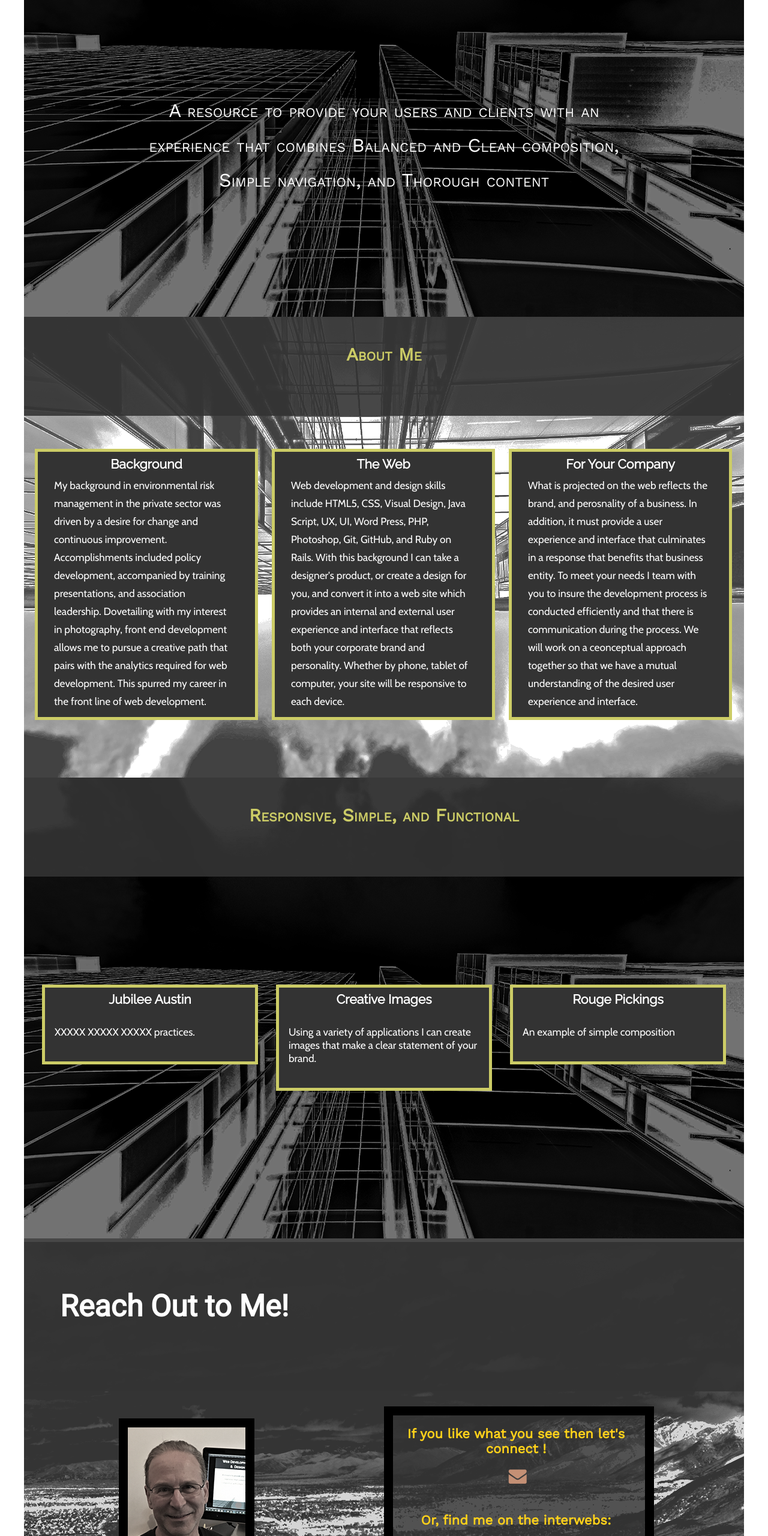
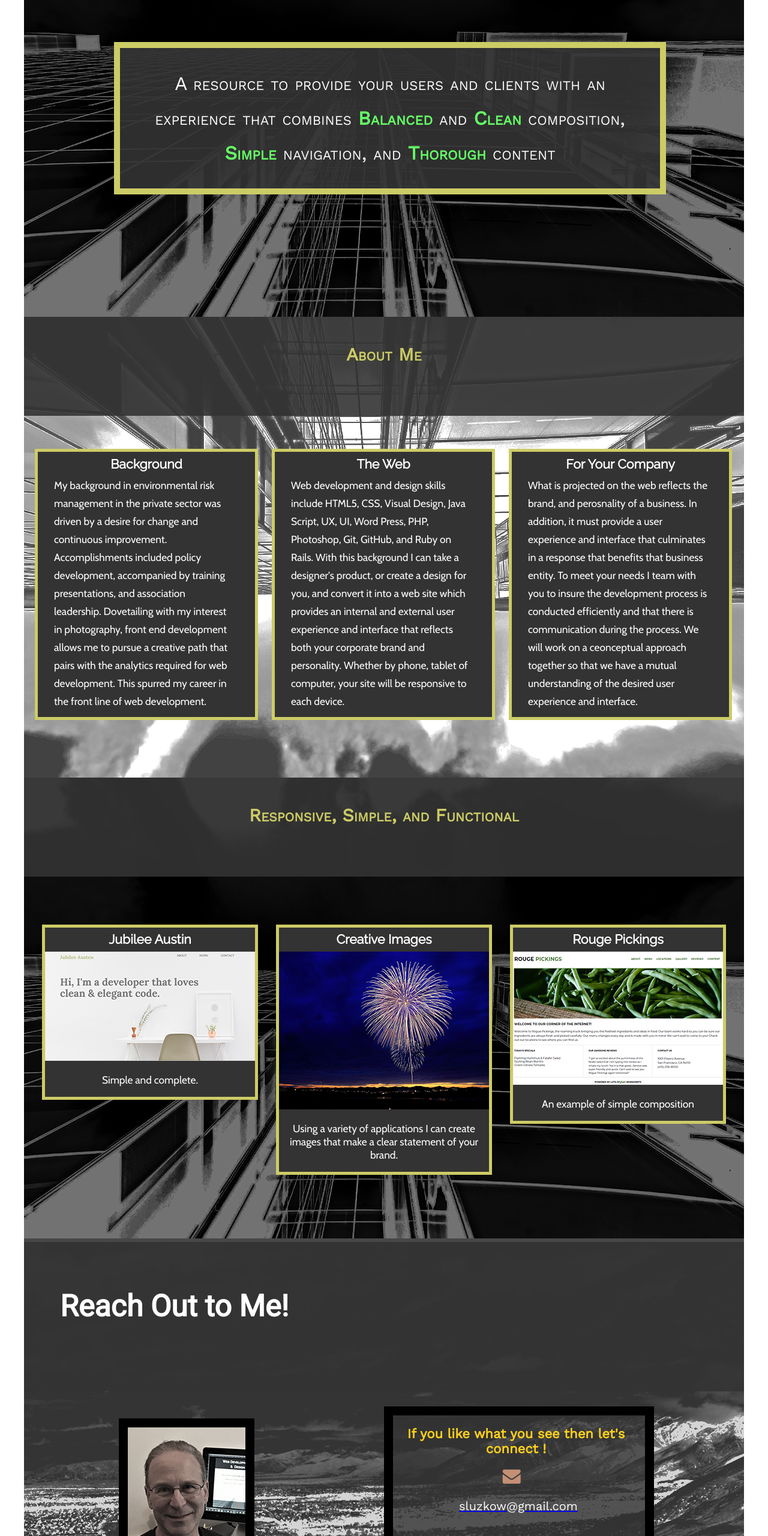
Before and after one commit to sluzkow/My-Website, a plain HTML site: page index.html in a window 1280 px wide. Shown: the part 240-2800 px from the top of the page at 60% size. Drawn offline with nearby package versions, Linux system fonts and the light colour scheme; a web font is replaced by a local one.

Commit message:
style modification

```diff
--- a/css/main.css
+++ b/css/main.css
@@ -22,11 +22,33 @@ font-family: 'Cabin Condensed', sans-serif;
    float:left;
 }
 
+.bold {
+	font-weight:bold;
+color: #66ff66;}
+
 /***** HEADER *****/
+#header .background1 {
+				background: rgb(51, 51, 51);
+				background: rgba(51, 51, 51, .8);
+				background-repeat: no-repeat;
+				background-attachment: fixed;
+				background-position: top;
+				height:160px;
+				width: 1200px;
+				margin: 0 auto;
+				}
+header {
+  height:768px;
+  background:  url("../img/buildingup.png");
+	background-repeat: no-repeat;
+  background-size: auto;
+  background-position: center;
+  }
+
 #header .logo-img {
-					padding-top:17px;
-					margin-left: 30px; float: left;
-				}
+					margin-top:36px;
+					margin-left: 50px; float: left;
+										}
 header h1 {
     font-family: 'Roboto', sans-serif;
     font-size: 40px;
@@ -35,7 +57,6 @@ header h1 {
     font-variant:small-caps;
 		word-spacing: 5px;
 		line-height: 55px;
-
 }
 header nav {
 float: right;
@@ -52,60 +73,33 @@ color: #ffcccc;
 padding-left: 18px;
 padding-right: 25px;
 padding-top: 65px;
-				}
+}
 #header {clear:both;
 }
-header {
-  height:768px;
-  background:  url("../img/buildingup.png");
+header h2 {
+	background: rgb(51, 51, 51);
+	background: rgba(51, 51, 51, .9);
 	background-repeat: no-repeat;
-  background-size: auto;
-  background-position: center;
-  }
-#header .center {
-		margin: auto;
-    padding: 10px;
-		text-align: center;
-	}
-#header .logo-img {
-					margin-top:20px;
-					margin-left: 50px; float: left;
-					background: solid white;
-
-		}
-#header .background1 {
-				background: rgb(51, 51, 51);
-				background: rgba(51, 51, 51, .8);
-				background-repeat: no-repeat;
-				background-attachment: fixed;
-				background-position: top;
-				height:160px;
-				width: 1200px;
-				margin: 0 auto;
-				}
-header h2 {
-	clear: right;
+	border: 10px solid #cccc66;
 	font-family: 'Work Sans', sans-serif;
 	font-size: 32px;
 	font-weight: normal;
 	color: white;
-	justify-content:center;+++
+	justify-content:center;
+	margin: 150px;
+	line-height: 58px;
+	padding: 30px;
 	text-align: center;
-	line-height: 58px;
-	padding-top:225px;
-
 	word-spacing: 0px;
-	width:850px;
-	margin: 0 auto;
+	width: 840px;
 	font-variant:small-caps;
-    }
+  }
 /***** ABOUT *****/
 #about .full-width {
     		padding: 20px 0;
 				background: rgb(51, 51, 51);
 				background: rgba(51, 51, 51, .9);
 				width: 1200px;
-
 }
 #about .third-width {
 			padding: 6px;
@@ -161,10 +155,10 @@ header h2 {
 	width: 1200px;
 				}
 #work .third-width {
-				padding: 5px 0;
+				padding: 0px 0;
 				background-color: #333333;
 			  border: 5px solid #cccc66;
-				margin-top: 200px;
+				margin-top: 100px;
 				margin-left:30px;
 				margin-bottom: 100px;
 				width: 220 px;
@@ -187,18 +181,17 @@ header h2 {
     color: white;
 		line-height:20px;
     margin: 0 auto;
-		padding-top: 5px;
-    text-align: center;
+		padding: 10px 0 10px 0;
+		    text-align: center;
 	}
 #work p {
-
 		font-family: 'cabin', sans-serif;
     font-size: 13pt;
 		font-weight: 200;
     color:white;
     line-height: 22px;
-		padding: 16px;
-		width: 350px;``
+		text-align: center;
+		width: 350px;
 }
 		/***** CONTACT *****/
 #contact .mtnbackground {
@@ -241,34 +234,32 @@ div {
 		    color: #ffd11a;
 		    font-family:'Work sans', sans-serif;
 		    font-size: 22px;
-
 				padding-right: 10px;
 				text-align: center;
+}
+#contact p { color: white;
+ font-family:'Work sans', sans-serif;
+ font-size: 20px;
+ padding-left: 90px;
 }
 #contact .media{
 		border: 15px solid black;
 		background: rgb(51, 51, 51);
 		background: rgba(51, 51, 51, .8);
-		float: left;
 		padding: 0px 20px 0 20px;
 		margin-right: 60px;
 				width: 380px;
 	}
-
 #contact .envelope{
-	margin-left: 170px;
+	padding-left: 160px;
 }
-	}
 main ul {
 				    list-style: none;
-
 }
 main ul li   {
 			display: inline-block;
-
 }
 main ul img {
 		 padding-right: 30px;
 		 padding-left: 30px;
-
 	 }
--- a/index.html
+++ b/index.html
@@ -36,9 +36,11 @@
                   </div>
                 </div>
               </div>
-                <div class="center">
-									<h2> A resource to provide your users and clients with an experience that combines Balanced and Clean composition, Simple navigation, and Thorough content </h2>
-                </div>
+<div class="full-width">
+
+									<h2> A resource to provide your users and clients with an experience that combines <span class="bold">Balanced</span> and <span class="bold">Clean</span> composition, <span class="bold">Simple </span>navigation, and <span class="bold">Thorough</span> content </h2>
+
+            </div>
               </section>
 		        </header>
             <main>
@@ -74,14 +76,19 @@
                      <div class="full-width">
                       <div class="third-width">
                         <h3>Jubilee Austin</h3>
-                          <p>XXXXX XXXXX XXXXX practices.</p>
+                        <img src="img/jubilee.png" id="jubilee-img" alt="jubilee image"/>
+
+                          <p>Simple and complete.</p>
                       </div>
                      <div class="third-width">
-                       <h3> Creative Images </h3>
+                          <h3> Creative Images </h3>
+                         <img src="img/fireworks.png" id="fireworks-img" alt="fireworks image"/>
+
                          <p>Using a variety of applications I can create images that make a clear statement of your brand.</p>
                     </div>
                     <div class="third-width">
                       <h3>Rouge Pickings</h3>
+                          <img src="img/capture.png" id="capture-img" alt="capture image"/>
                           <p>An example of simple composition</p>
                     </div>
                   </div>
@@ -104,17 +111,18 @@
                       <div class="email-header">
                         <h2> <strong> If you like what you see then let's connect !</strong></h2>
                           <div class=envelope>
-                            <img src="img/icon-env.png" alt="envelope-icon"/>
+                            <a
+                                                        href="https://www.mail.google.com/mail/u/0/sluzkow@gmail.com">
+                            <img src="img/icon-env.png"  id="envelope" alt="envelope Icon"/>
+                         </div>
+                           <p>sluzkow@gmail.com</p></a>
                           </div>
-                      </div>
                           <h2><br>  Or, find me on the interwebs:</h2>
-
                           <ul>
-                            <li><a href="https://www.linkedin.com"><img src="img/icon-linkedin.png" alt="linkedin icon" /> </a></li>
-                            <li><a href="https://www.twitter.com"><img src="img/icon-twitter.png" alt="twitter icon"/> </a></li>
-                            <li><a href="https://www.instagram.com"><img src="img/icon-instagram.png" alt="instagram icon" /> </a></li>
+                            <li><a href="https://www.linkedin.com/in/sluzkow"><img src="img/icon-linkedin.png" alt="linkedin icon" /> </a></li>
+                            <li><a href="https://www.twitter.com/s2luzkow"><img src="img/icon-twitter.png" alt="twitter icon"/> </a></li>
+                            <li><a href="https://www.instagram.com/steveluzkow"><img src="img/icon-instagram.png" alt="instagram icon" /> </a></li>
                           </ul>
-
                       </div>
                     </div>
                   </div>
```
Also changed, not shown: img/capture.png (added), img/fireworks-25774-unsplash.jpg (added), img/fireworks.jpg (added), img/fireworks.png (added), img/jubilee.png (added).
